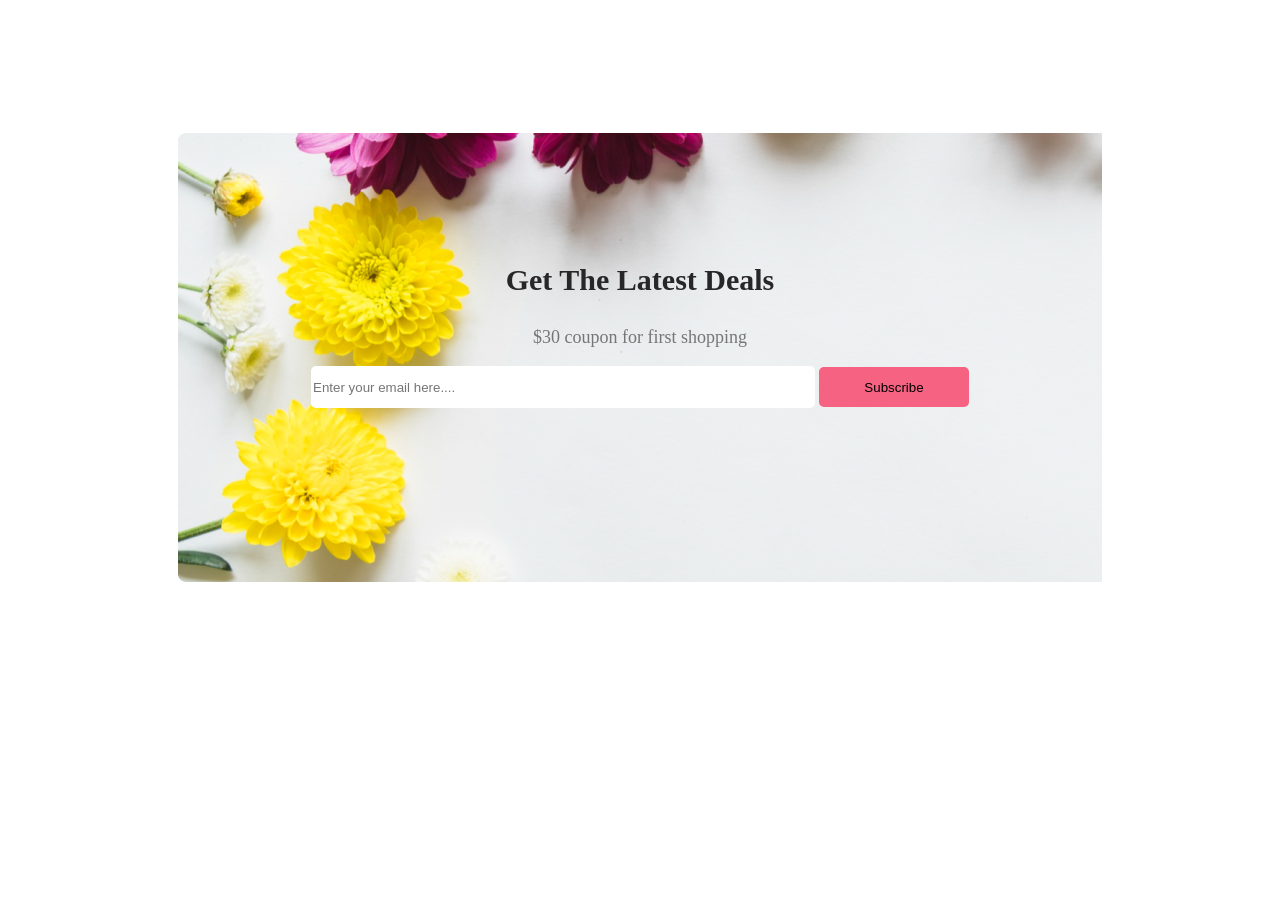
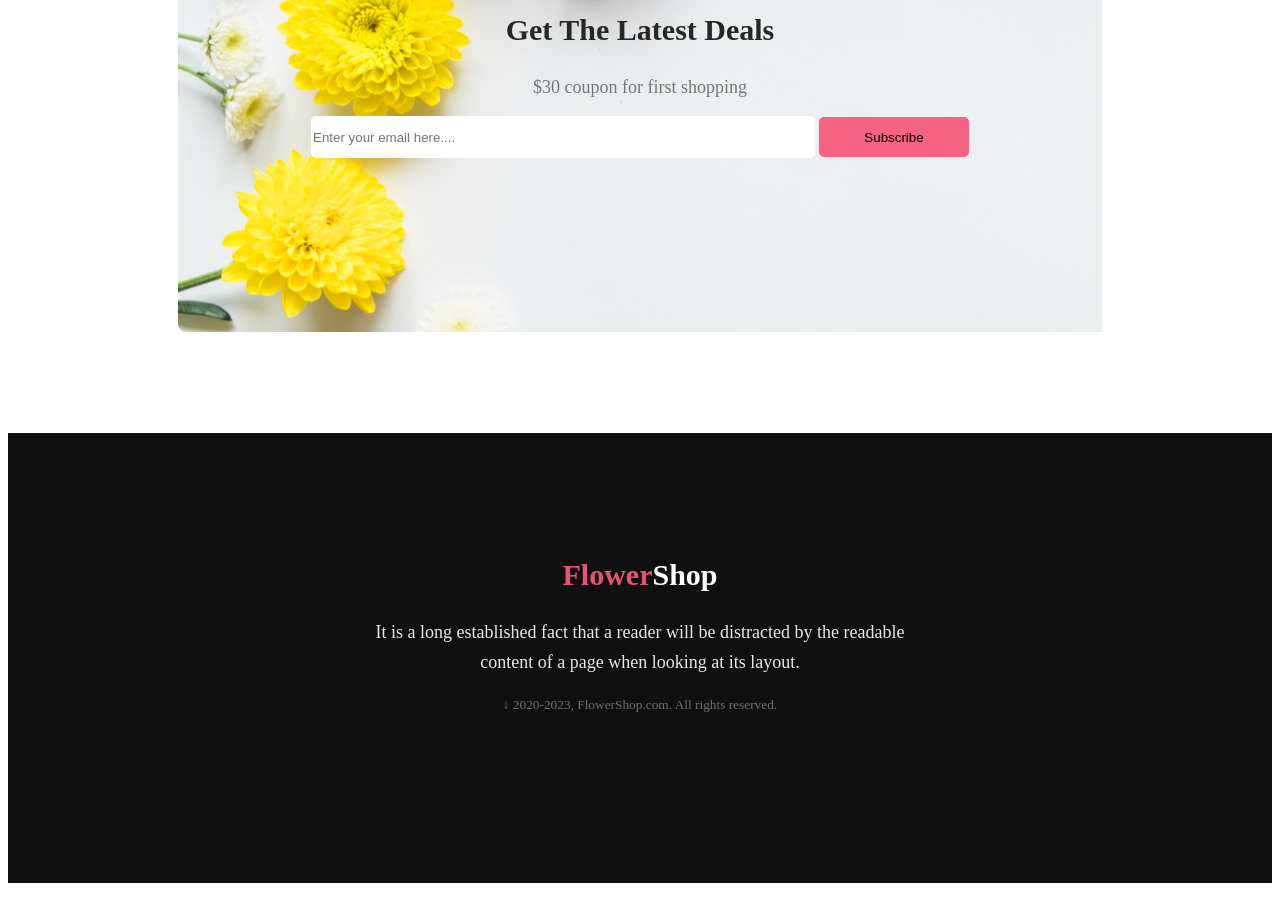
Before and after one commit to rayhan9802/my-assignment1, a plain HTML site: page index.html in a window 1280 px wide. Shown: the part 1840-2762 px from the top of the page. After the commit the page ends 2731 px from the top, so only its background shows below. Drawn offline with Linux system fonts and the light colour scheme.

Commit message:
footer section all added

```diff
--- a/index.html
+++ b/index.html
@@ -28,7 +28,9 @@
         <img class="img" src="pngwing 8.png" alt="">
     </div>
 </section>
-<section>
+    </main>
+    <footer>
+        <section>
             <h3 class="main-title" >Instagram</h3>
             <p class="main-des">It is a long established fact that a reader will be distracted by the readable <br>content of a page when looking at its layout.</p>
 <div class="img-section">
@@ -47,9 +49,13 @@
     <button class="btn-four">Subscribe</button>
     </div>
 </section>
-    </main>
-    <footer>
-
+<section class="last-section">
+    <div>
+        <h2 class="last-title">Flower<span class="color">Shop</span></h2>
+        <p class="last-des">It is a long established fact that a reader will be distracted by the readable <br>content of a page when looking at its layout.</p>
+        <p class="last-ds"><small> &darr; 2020-2023, FlowerShop.com. All rights reserved.</small></p>
+    </div>
+</section>
     </footer>
 </body>
 </html>
--- a/styles/assignment.css
+++ b/styles/assignment.css
@@ -103,13 +103,13 @@ font-weight: 700;
 /*background section */
 
 .bg-container{
-    height: 100vh;
+    max-width: 1440px;
+height:350px;
     background-image: url("Rectangle\ 9.png") ;
     background-repeat: no-repeat;
-   margin: 170px;
+   margin: 100px 170px;
    text-align: center;
    padding-top: 100px;
-   gap: 10px;
 }
 .input-email{
     width: 500px;
@@ -124,3 +124,38 @@ border: 0px;
 border-radius: 5px;
 background: #f56282
 }
+
+/* this the last section */
+
+.last-section{
+    max-width: 1500px;
+    height: 350px;
+    background: #111010;
+
+}
+.last-des{
+    color: rgba(255, 255, 255, 0.90);
+text-align: center;
+font-size: 18px;
+font-weight: 400;
+line-height: 30px;
+}
+.last-title{
+    color: #E55473;
+font-size: 30px;
+font-weight: 800;
+text-align: center;
+}
+.last-section{
+padding-top: 100px;
+}
+.color{
+    color: white;
+}
+.last-ds{
+    color: rgba(255, 255, 255, 0.40);
+text-align: center;
+font-size: 16px;
+font-weight: 400;
+
+}
```
